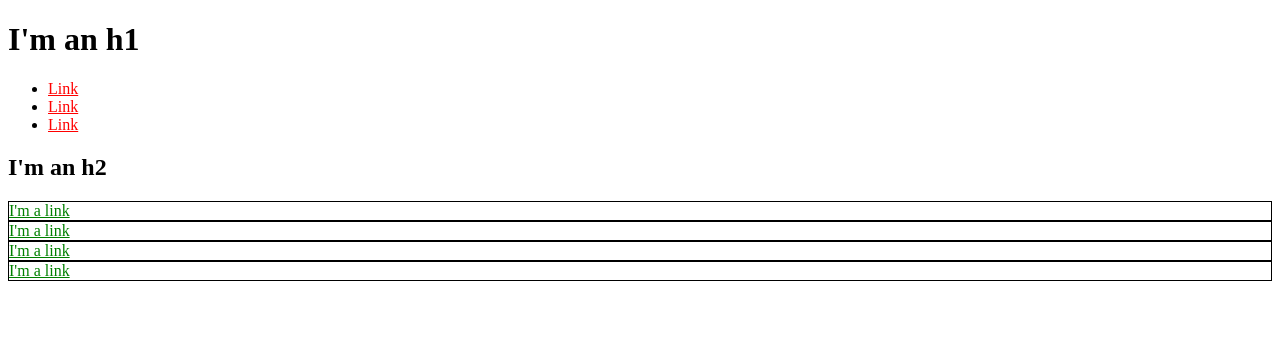
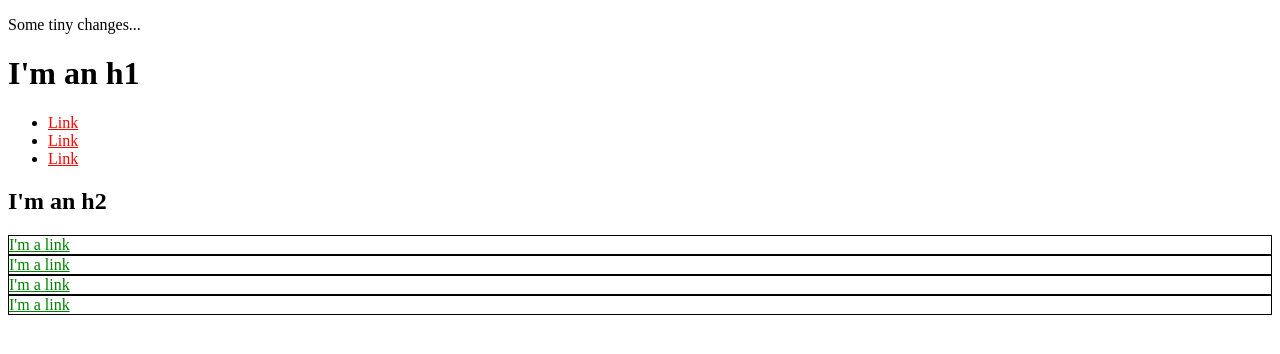
Before and after one commit to jdbrown371/jdbrown371.github.io, a plain HTML site: page index.html in a window 1280 px wide. Drawn offline with Linux system fonts and the light colour scheme.

Commit message:
Some tiny changes

```diff
--- a/index.html
+++ b/index.html
@@ -5,6 +5,7 @@
     <meta charset="utf-8">
   </head>
   <body>
+    <p>Some tiny changes...</p>
     <h1>I'm an h1</h1>
     <ul>
       <li>
```
